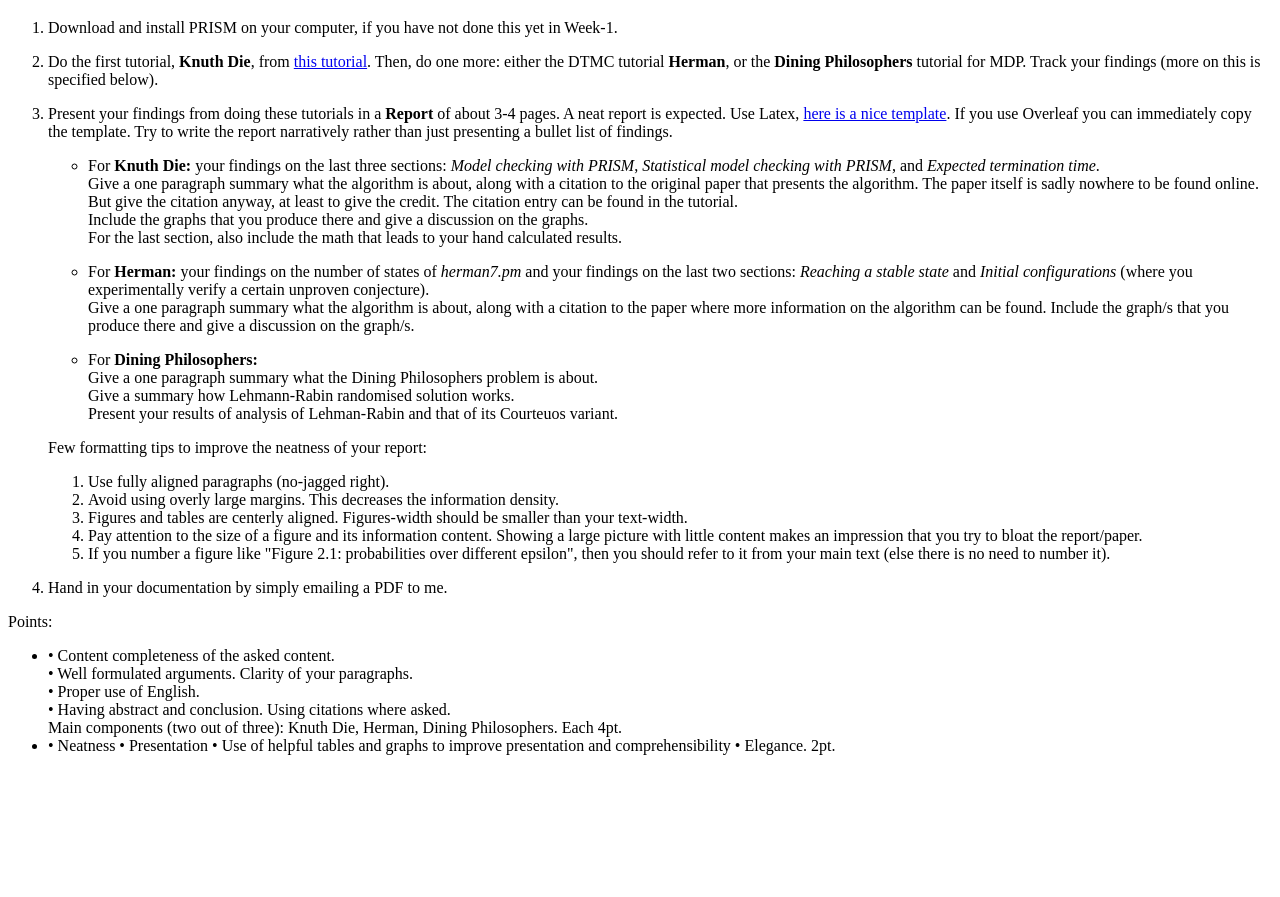
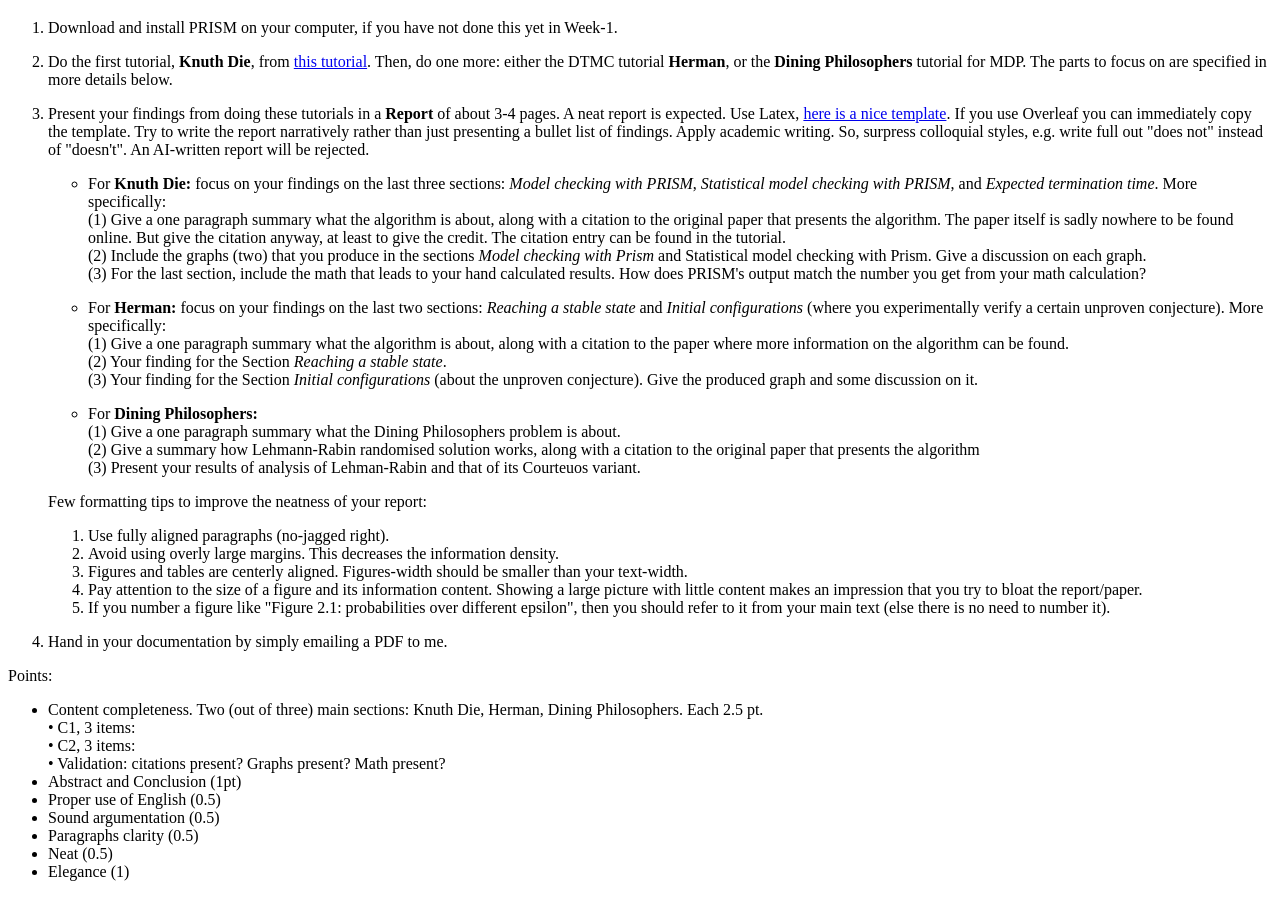
Before and after one commit to wooshrow/infopv, a plain HTML site: page stuffs/prism_tutorial.html in a window 1280 px wide. Shown: the part 67-964 px from the top of the page. Before the commit the page ends 838 px from the top, so only its background shows below. Drawn offline with Linux system fonts and the light colour scheme.

Commit message:
update prism tut, towards 2728

```diff
--- a/stuffs/prism_tutorial.html
+++ b/stuffs/prism_tutorial.html
@@ -13,7 +13,7 @@
 <p><li>Do the first tutorial, <b>Knuth Die</b>, from <a href="https://www.prismmodelchecker.org/tutorial/">this tutorial</a>.
        Then, do one more: either the  DTMC tutorial <b>Herman</b>,
        or the <b>Dining Philosophers</b> tutorial for MDP.
-       Track your findings (more on this is specified below).
+       The parts to focus on are specified in more details below.
 
 <p><li>Present your findings  from doing these tutorials in a <b>Report</b> of about 3-4 pages.
 
@@ -23,46 +23,54 @@
        Try to write the report narratively rather than just presenting
        a bullet list of findings.
 
+       Apply academic writing. So, surpress colloquial styles, e.g. write full out "does not"
+       instead of "doesn't".
+
+       An AI-written report will be rejected.
+
 
        <p>
        <ul>
-       <li>For <b>Knuth Die:</b> your findings on the last three sections:
+       <li>For <b>Knuth Die:</b> focus on your findings on the last three sections:
               <i>Model checking with PRISM</i>,
               <i>Statistical model checking with PRISM</i>, and
-              <i>Expected termination time</i>.
+              <i>Expected termination time</i>. More specifically:
 
-              <br>Give a one paragraph summary what the algorithm is about, along with
+              <br>(1) Give a one paragraph summary what the algorithm is about, along with
               a citation to the original paper that presents the algorithm. The paper itself
               is sadly nowhere to be found online. But give the citation anyway, at least to give the credit.
               The citation entry can be found in the tutorial.
 
-              <br>Include the graphs that you produce
-              there and give a discussion on the graphs.
+              <br>(2) Include the graphs (two) that you produce in the sections
+              <i>Model checking with Prism</i> and
+              </i>Statistical model checking with Prism</i>.
+              Give a discussion on each graph.
 
-              <br>For the last section, also include the math that leads to your
-              hand calculated results.
+              <br>(3) For the last section, include the math that leads to your
+              hand calculated results. How does PRISM's output match the number you
+              get from your math calculation?
 
        <p>
-       <li>For <b>Herman:</b> your findings on the number of states of <i>herman7.pm</i>
-              and your findings on the last two sections:
+       <li>For <b>Herman:</b> focus on your findings on the last two sections:
               <i>Reaching a stable state</i> and
               <i>Initial configurations</i> (where you experimentally
-              verify a certain unproven conjecture).
+              verify a certain unproven conjecture). More specifically:
 
-              <br>Give a one paragraph summary what the algorithm is about,
+              <br>(1) Give a one paragraph summary what the algorithm is about,
               along with a citation to the paper where more information on the algorithm can be found.
-
-              Include the graph/s that you produce
-              there and give a discussion on the graph/s.
+              <br>(2) Your finding for the Section <i>Reaching a stable state</i>.
+              <br>(3) Your finding for the Section <i>Initial configurations</i> (about the
+              unproven conjecture). Give the produced graph and some discussion on it.
 
        <p>
        <li>For <b>Dining Philosophers:</b>
 
-          <br>Give a one paragraph summary what the Dining Philosophers problem is about.
+          <br>(1) Give a one paragraph summary what the Dining Philosophers problem is about.
 
-          <br>Give a summary how Lehmann-Rabin randomised solution works.
+          <br>(2) Give a summary how Lehmann-Rabin randomised solution works, along with
+              a citation to the original paper that presents the algorithm
 
-          <br>Present your results of analysis of Lehman-Rabin and that of its Courteuos
+          <br>(3) Present your results of analysis of Lehman-Rabin and that of its Courteuos
           variant.
 
        </ul>
@@ -87,18 +95,21 @@
 
 <p>Points:
   <ul>
-  <li>• Content completeness of the asked content.
-       <br>• Well formulated arguments.
-       Clarity of your paragraphs.
-       <br>• Proper use of English.
-       <br>• Having abstract and conclusion. Using citations where asked.
-       <br>Main components (two out of three):
+  <li>Content completeness. Two (out of three) main sections:
        Knuth Die,
        Herman,
-       Dining Philosophers. Each 4pt.
+       Dining Philosophers. Each 2.5 pt.
 
-  <li> • Neatness • Presentation • Use of helpful tables and
-       graphs to improve presentation and comprehensibility • Elegance. 2pt.
+       <br>• C1, 3 items:
+       <br>• C2, 3 items:
+       <br>• Validation: citations present? Graphs present? Math present?
+
+  <li>Abstract and Conclusion (1pt)
+  <li>Proper use of English (0.5)
+  <li>Sound argumentation (0.5)
+  <li>Paragraphs clarity (0.5)
+  <lI>Neat (0.5)
+  <li>Elegance (1)
   </ul>
 
 </body>
```
